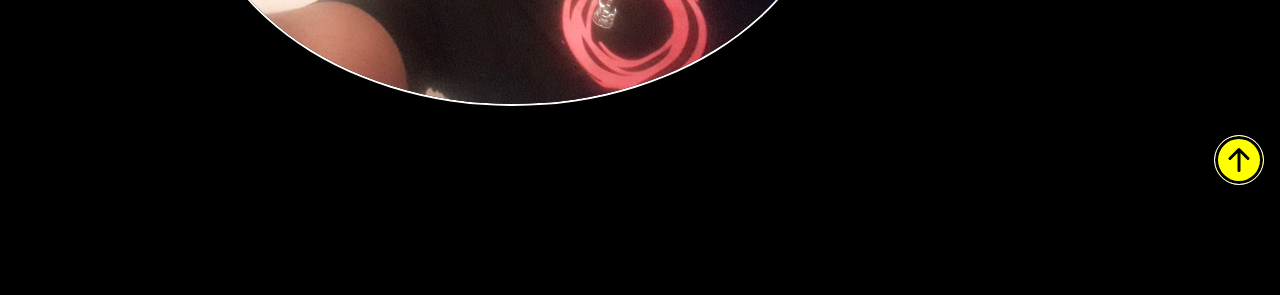
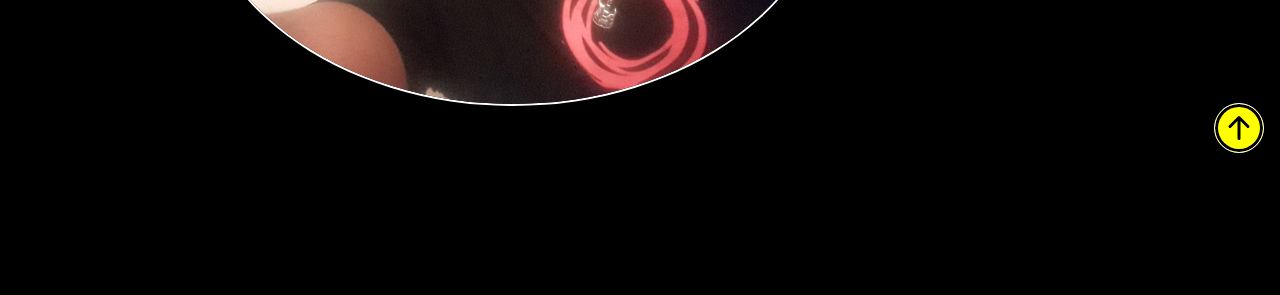
Before and after one commit to gabriel073/Portfolio, a website: page index.html in a window 1280 px wide. Shown: the part 505-800 px from the top of the page. Drawn offline with nearby package versions, Linux system fonts and the light colour scheme; a web font is replaced by a local one.

Commit message:
Corrigiendo estilos

```diff
--- a/assets/css/estilos.css
+++ b/assets/css/estilos.css
@@ -181,7 +181,7 @@
     .arriba {
         position: fixed;
         z-index: 100;
-        top: 40rem;
+        top: 38rem;
         right: 1rem;
         background-color: yellow;
         width: 3.125rem;
```
